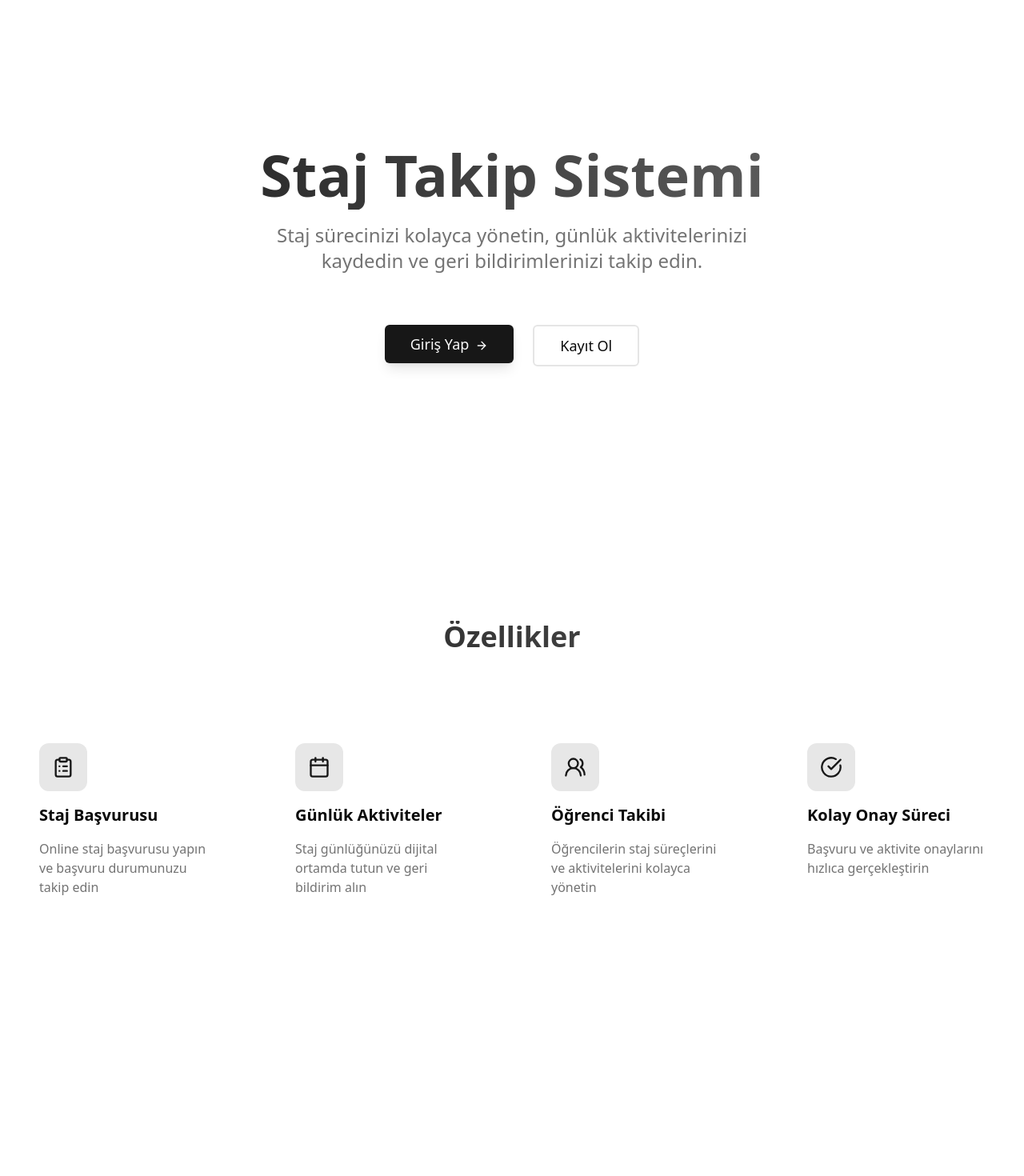
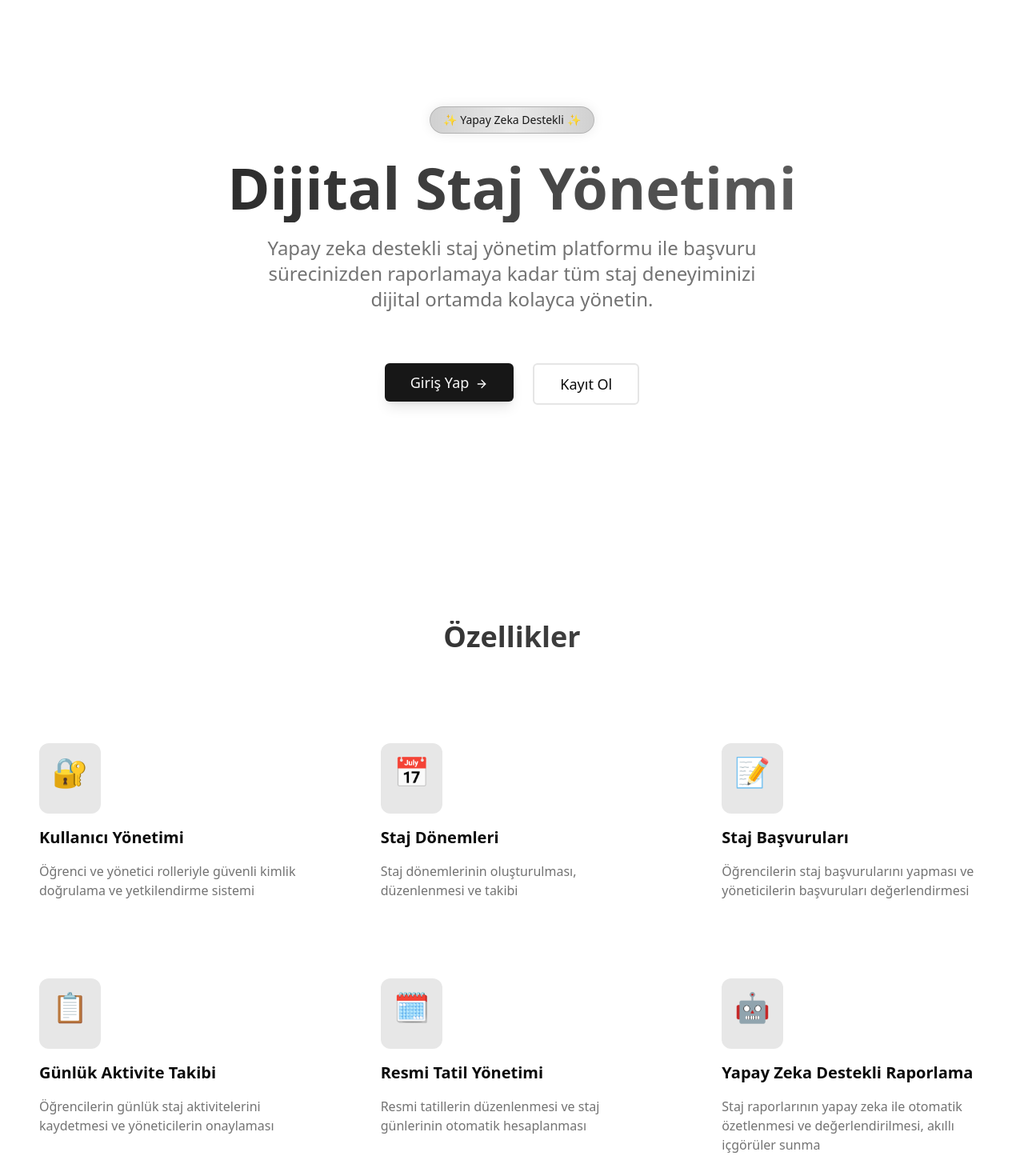
Before and after one commit to berkayderin/internship-online, a Next.js app: page / in a window 1280 px wide. Shown: the part 40-1510 px from the top of the page at 80% size. Before the commit the page ends 1290 px from the top, so only its background shows below. Built offline with nearby package versions, Linux system fonts and the light colour scheme.

Commit message:
feat: update title and description for digital internship management

```diff
--- a/app/page.js
+++ b/app/page.js
@@ -5,6 +5,39 @@ import Link from 'next/link';
 import { Button } from '@/components/ui/button';
 
 import { ArrowRight, Calendar, CheckCircle, ClipboardList, Users2 } from 'lucide-react';
+
+const features = [
+  {
+    title: 'Kullanıcı Yönetimi',
+    description: 'Öğrenci ve yönetici rolleriyle güvenli kimlik doğrulama ve yetkilendirme sistemi',
+    icon: '🔐',
+  },
+  {
+    title: 'Staj Dönemleri',
+    description: 'Staj dönemlerinin oluşturulması, düzenlenmesi ve takibi',
+    icon: '📅',
+  },
+  {
+    title: 'Staj Başvuruları',
+    description: 'Öğrencilerin staj başvurularını yapması ve yöneticilerin başvuruları değerlendirmesi',
+    icon: '📝',
+  },
+  {
+    title: 'Günlük Aktivite Takibi',
+    description: 'Öğrencilerin günlük staj aktivitelerini kaydetmesi ve yöneticilerin onaylaması',
+    icon: '📋',
+  },
+  {
+    title: 'Resmi Tatil Yönetimi',
+    description: 'Resmi tatillerin düzenlenmesi ve staj günlerinin otomatik hesaplanması',
+    icon: '🗓️',
+  },
+  {
+    title: 'Yapay Zeka Destekli Raporlama',
+    description: 'Staj raporlarının yapay zeka ile otomatik özetlenmesi ve değerlendirilmesi, akıllı içgörüler sunma',
+    icon: '🤖',
+  },
+];
 
 export default function HomePage() {
   return (
@@ -22,11 +55,19 @@ export default function HomePage() {
       <div className="relative flex min-h-[90vh] flex-col items-center justify-center">
         <div className="max-w-4xl animate-fade-in space-y-8 px-4 text-center">
           <div className="space-y-4">
+            <div className="flex justify-center">
+              <span className="mb-4 inline-flex items-center gap-1 rounded-full bg-gradient-to-r from-primary/20 via-primary/10 to-primary/20 px-4 py-1.5 text-sm font-medium text-primary shadow-[0_0_15px_rgba(0,0,0,0.1)] ring-1 ring-primary/30 backdrop-blur-sm transition-all duration-300 hover:shadow-primary/20">
+                <span className="animate-pulse">✨</span>
+                Yapay Zeka Destekli
+                <span className="animate-pulse">✨</span>
+              </span>
+            </div>
             <h1 className="animate-gradient bg-gradient-to-r from-primary via-primary/90 to-primary/70 bg-clip-text pb-2 text-6xl font-bold text-transparent sm:text-7xl">
-              Staj Takip Sistemi
+              Dijital Staj Yönetimi
             </h1>
             <p className="mx-auto max-w-2xl text-xl leading-relaxed text-muted-foreground sm:text-2xl">
-              Staj sürecinizi kolayca yönetin, günlük aktivitelerinizi kaydedin ve geri bildirimlerinizi takip edin.
+              Yapay zeka destekli staj yönetim platformu ile başvuru sürecinizden raporlamaya kadar tüm staj deneyiminizi dijital ortamda
+              kolayca yönetin.
             </p>
           </div>
 
@@ -63,50 +104,22 @@ export default function HomePage() {
           <h2 className="mb-20 bg-gradient-to-r from-primary to-primary/70 bg-clip-text text-center text-4xl font-bold text-transparent">
             Özellikler
           </h2>
-          <div className="grid grid-cols-1 gap-8 md:grid-cols-2 lg:grid-cols-4">
-            <div className="group relative rounded-2xl border border-white/[0.05] bg-white/[0.02] p-8 backdrop-blur-sm transition-all duration-500 hover:bg-white/[0.05] hover:shadow-2xl hover:shadow-primary/5">
-              <div className="absolute inset-0 rounded-2xl bg-gradient-to-br from-primary/[0.07] via-transparent to-transparent opacity-0 transition-opacity group-hover:opacity-100" />
-              <div className="relative space-y-4">
-                <div className="w-fit rounded-xl bg-primary/10 p-4 transition-transform duration-500 group-hover:scale-110">
-                  <ClipboardList className="h-7 w-7 text-primary" />
+          <div className="grid grid-cols-1 gap-8 md:grid-cols-2 lg:grid-cols-3">
+            {features.map((feature, index) => (
+              <div
+                key={index}
+                className="group relative rounded-2xl border border-white/[0.05] bg-white/[0.02] p-8 backdrop-blur-sm transition-all duration-500 hover:bg-white/[0.05] hover:shadow-2xl hover:shadow-primary/5"
+              >
+                <div className="absolute inset-0 rounded-2xl bg-gradient-to-br from-primary/[0.07] via-transparent to-transparent opacity-0 transition-opacity group-hover:opacity-100" />
+                <div className="relative space-y-4">
+                  <div className="w-fit rounded-xl bg-primary/10 p-4 transition-transform duration-500 group-hover:scale-110">
+                    <div className="mb-4 text-4xl">{feature.icon}</div>
+                  </div>
+                  <h3 className="text-xl font-semibold">{feature.title}</h3>
+                  <p className="text-muted-foreground">{feature.description}</p>
                 </div>
-                <h3 className="text-xl font-semibold">Staj Başvurusu</h3>
-                <p className="text-muted-foreground">Online staj başvurusu yapın ve başvuru durumunuzu takip edin</p>
               </div>
-            </div>
-
-            <div className="group relative rounded-2xl border border-white/[0.05] bg-white/[0.02] p-8 backdrop-blur-sm transition-all duration-500 hover:bg-white/[0.05] hover:shadow-2xl hover:shadow-primary/5">
-              <div className="absolute inset-0 rounded-2xl bg-gradient-to-br from-primary/[0.07] via-transparent to-transparent opacity-0 transition-opacity group-hover:opacity-100" />
-              <div className="relative space-y-4">
-                <div className="w-fit rounded-xl bg-primary/10 p-4 transition-transform duration-500 group-hover:scale-110">
-                  <Calendar className="h-7 w-7 text-primary" />
-                </div>
-                <h3 className="text-xl font-semibold">Günlük Aktiviteler</h3>
-                <p className="text-muted-foreground">Staj günlüğünüzü dijital ortamda tutun ve geri bildirim alın</p>
-              </div>
-            </div>
-
-            <div className="group relative rounded-2xl border border-white/[0.05] bg-white/[0.02] p-8 backdrop-blur-sm transition-all duration-500 hover:bg-white/[0.05] hover:shadow-2xl hover:shadow-primary/5">
-              <div className="absolute inset-0 rounded-2xl bg-gradient-to-br from-primary/[0.07] via-transparent to-transparent opacity-0 transition-opacity group-hover:opacity-100" />
-              <div className="relative space-y-4">
-                <div className="w-fit rounded-xl bg-primary/10 p-4 transition-transform duration-500 group-hover:scale-110">
-                  <Users2 className="h-7 w-7 text-primary" />
-                </div>
-                <h3 className="text-xl font-semibold">Öğrenci Takibi</h3>
-                <p className="text-muted-foreground">Öğrencilerin staj süreçlerini ve aktivitelerini kolayca yönetin</p>
-              </div>
-            </div>
-
-            <div className="group relative rounded-2xl border border-white/[0.05] bg-white/[0.02] p-8 backdrop-blur-sm transition-all duration-500 hover:bg-white/[0.05] hover:shadow-2xl hover:shadow-primary/5">
-              <div className="absolute inset-0 rounded-2xl bg-gradient-to-br from-primary/[0.07] via-transparent to-transparent opacity-0 transition-opacity group-hover:opacity-100" />
-              <div className="relative space-y-4">
-                <div className="w-fit rounded-xl bg-primary/10 p-4 transition-transform duration-500 group-hover:scale-110">
-                  <CheckCircle className="h-7 w-7 text-primary" />
-                </div>
-                <h3 className="text-xl font-semibold">Kolay Onay Süreci</h3>
-                <p className="text-muted-foreground">Başvuru ve aktivite onaylarını hızlıca gerçekleştirin</p>
-              </div>
-            </div>
+            ))}
           </div>
         </div>
       </div>
```
